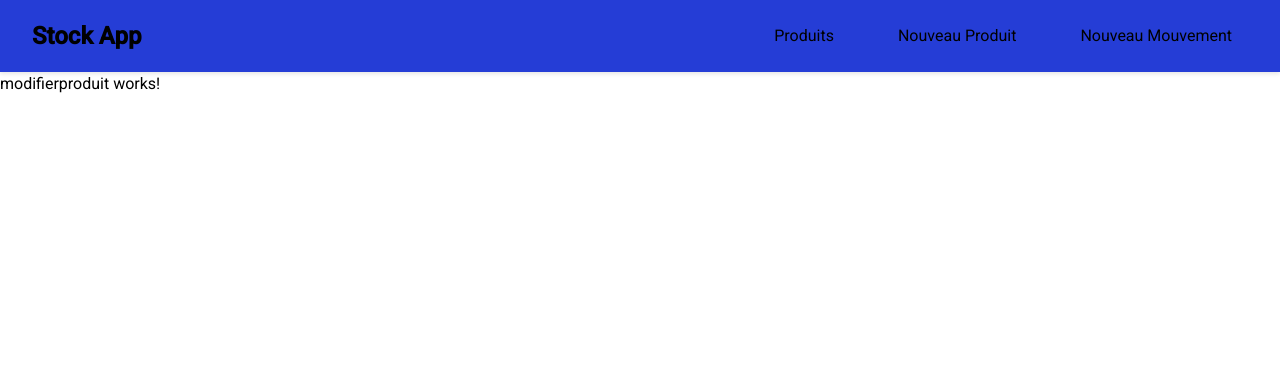
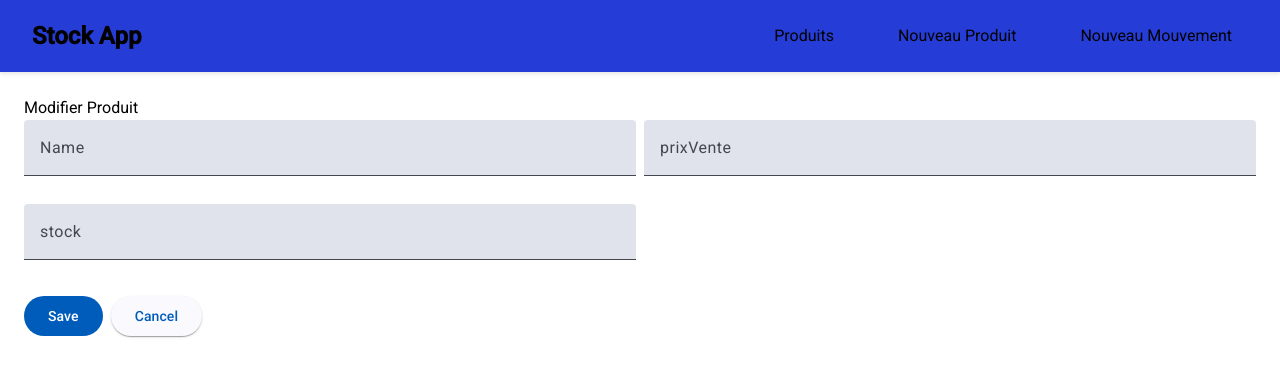
Before and after one commit to ayman-bahou/gestion_de_stock, an Angular app in the folder gestionStock-frontend/: page /modifier/1 in a window 1280 px wide. Shown: the top 376 px of the page. Built offline with nearby package versions, Linux system fonts and the light colour scheme; no server answers.

Commit message:
adding the update form

```diff
--- a/gestionStock-frontend/src/app/composants/update-form/update-form.component.css
+++ b/gestionStock-frontend/src/app/composants/update-form/update-form.component.css
@@ -0,0 +1,13 @@
+.container {
+    padding: 24px;
+  }
+  .fields {
+    display: grid;
+    grid-template-columns: repeat(2, 1fr);
+    gap: 8px;
+  }
+  .actions {
+    display: flex;
+    gap: 8px;
+    margin-top: 16px;
+  }
--- a/gestionStock-frontend/src/app/composants/update-form/update-form.component.ts
+++ b/gestionStock-frontend/src/app/composants/update-form/update-form.component.ts
@@ -1,12 +1,14 @@
 import { Component, inject, input, linkedSignal, output, signal } from '@angular/core';
 import { MatFormFieldModule } from '@angular/material/form-field';
+import { MatButtonModule } from '@angular/material/button';
+import { RouterLink } from '@angular/router';
 import { MatInputModule } from '@angular/material/input';
 import { FormsModule } from '@angular/forms';
 import { ProduitService } from '../../services/api.service';
 import { Produit } from '../../model/produit.model';
 @Component({
   selector: 'app-update-form',
-  imports: [FormsModule,MatInputModule,MatFormFieldModule],
+  imports: [FormsModule,MatInputModule,MatFormFieldModule,MatButtonModule,RouterLink],
   templateUrl: './update-form.component.html',
   styleUrl: './update-form.component.css'
 })
@@ -23,6 +25,7 @@ export class UpdateFormComponent {
 
   onSubmit(){
     this.save.emit({
+      id : this.produit()?.id ?? '',
       nom : this.nom(),
       prixVente : Number(this.prixVente()),
       stock : Number(this.stock())
--- a/gestionStock-frontend/src/app/model/produit.model.ts
+++ b/gestionStock-frontend/src/app/model/produit.model.ts
@@ -1,4 +1,5 @@
 export interface Produit {
+    id : string
     nom: string;
     stock: number;
     prixVente: number;
--- a/gestionStock-frontend/src/app/pages/liste-produits/liste-produits.component.ts
+++ b/gestionStock-frontend/src/app/pages/liste-produits/liste-produits.component.ts
@@ -20,11 +20,11 @@ export class ListeProduitsComponent {
     () => this.deleting() || this.produitsRessource.isLoading()
   );
 
-  async deleteProduit(id: number): Promise<void> {
+  async deleteProduit(id: string): Promise<void> {
     await this.apiService.deleteProduit(id);
     this.produitsRessource.reload();
   }
-  async updateProduit(id: number, newProduit : Produit): Promise<void> {
+  async updateProduit(id: string, newProduit : Produit): Promise<void> {
     await this.apiService.updateProduit(id,newProduit);
     this.produitsRessource.reload();
   }
--- a/gestionStock-frontend/src/app/pages/modifierproduit/modifierproduit.component.ts
+++ b/gestionStock-frontend/src/app/pages/modifierproduit/modifierproduit.component.ts
@@ -1,12 +1,28 @@
-import { Component } from '@angular/core';
+import { Component, inject, input, resource } from '@angular/core';
 import { UpdateFormComponent } from '../../composants/update-form/update-form.component';
+import { ProduitService } from '../../services/api.service';
+import { Produit } from '../../model/produit.model';
+import { Router } from '@angular/router';
+import { routes } from '../../app.routes';
 
 @Component({
   selector: 'app-modifierproduit',
-  imports: [],
-  templateUrl: './modifierproduit.component.html',
-  styleUrl: './modifierproduit.component.css'
+  imports: [UpdateFormComponent],
+  template: '<app-update-form title="Modifier Produit" [produit]="produitRessource.value()" (save)=updateProduit($event) />',
+  styleUrl: './modifierproduit.component.css',
 })
 export class ModifierproduitComponent {
-    //<UpdateFormComponent title="Modifier Produit" [produit]= />
+  id = input.required<string>();
+  apiservice = inject(ProduitService);
+  router = inject(Router)
+
+  produitRessource = resource({
+    request: this.id,
+    loader: ({ request: id }) => this.apiservice.getProduitByid(id),
+  });
+
+  updateProduit(newProduit : Produit){
+    this.apiservice.updateProduit(this.id(),newProduit)
+    this.router.navigate(['/'])
+  }
 }
--- a/gestionStock-frontend/src/app/services/api.service.ts
+++ b/gestionStock-frontend/src/app/services/api.service.ts
@@ -12,11 +12,15 @@ export class ProduitService {
     return lastValueFrom(this.http.get<Produit[]>(this.apiUrl+"/get/all"));
   }
 
-  async deleteProduit(id : number) : Promise<void> {
+  async getProduitByid(id : string) : Promise<Produit>{
+    return lastValueFrom(this.http.get<Produit>(this.apiUrl+`/get/${id}`));
+  }
+
+  async deleteProduit(id : string) : Promise<void> {
     await lastValueFrom(this.http.delete<void>(`${this.apiUrl}/delete/${id}`));
 
   }
-  async updateProduit(id : number, newProduit : Produit) : Promise<void>{
+  async updateProduit(id : string, newProduit : Produit) : Promise<void>{
     await lastValueFrom(this.http.put<void>(`${this.apiUrl}/update/${id}`,newProduit))
   }
 
```
